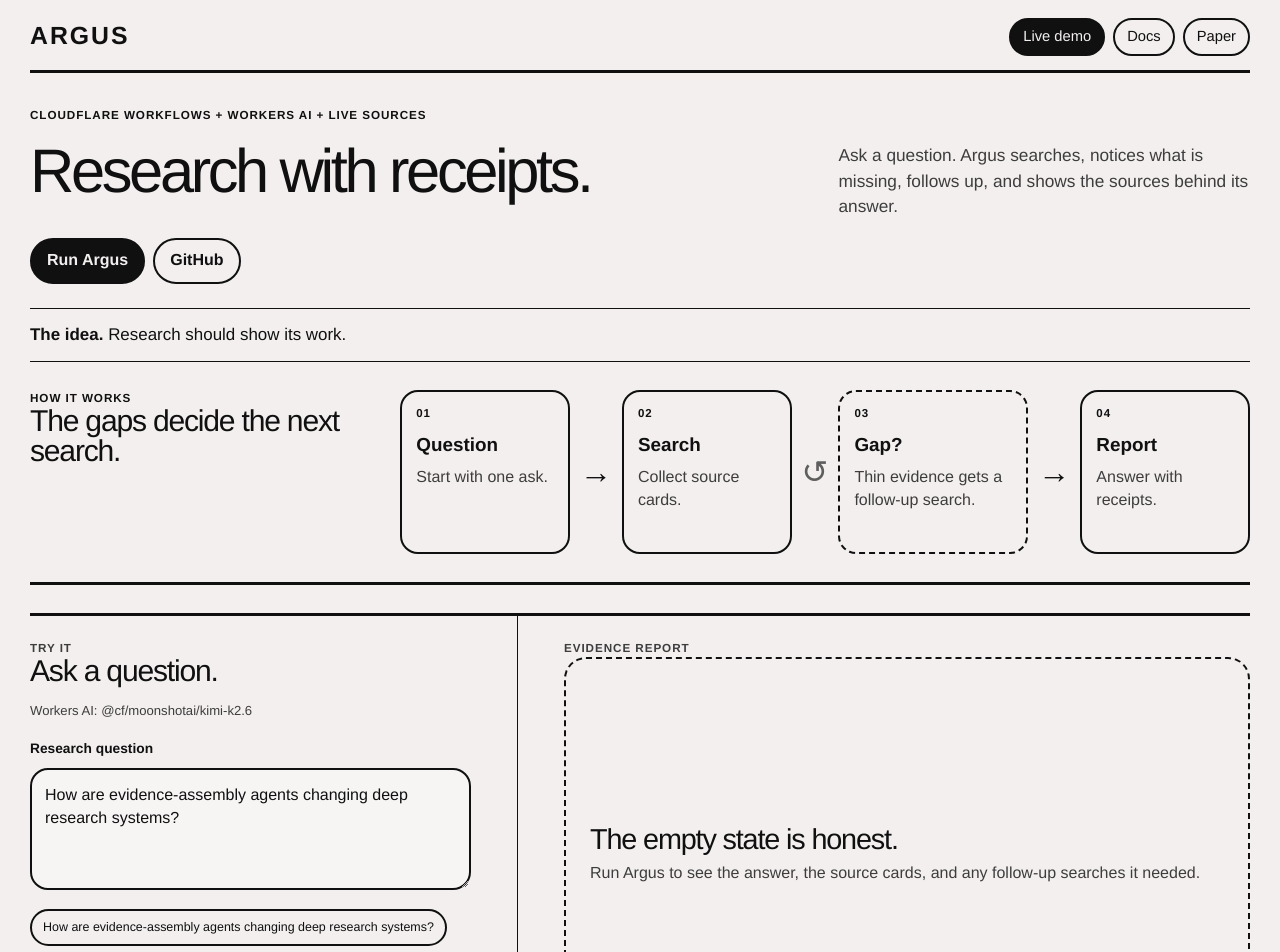
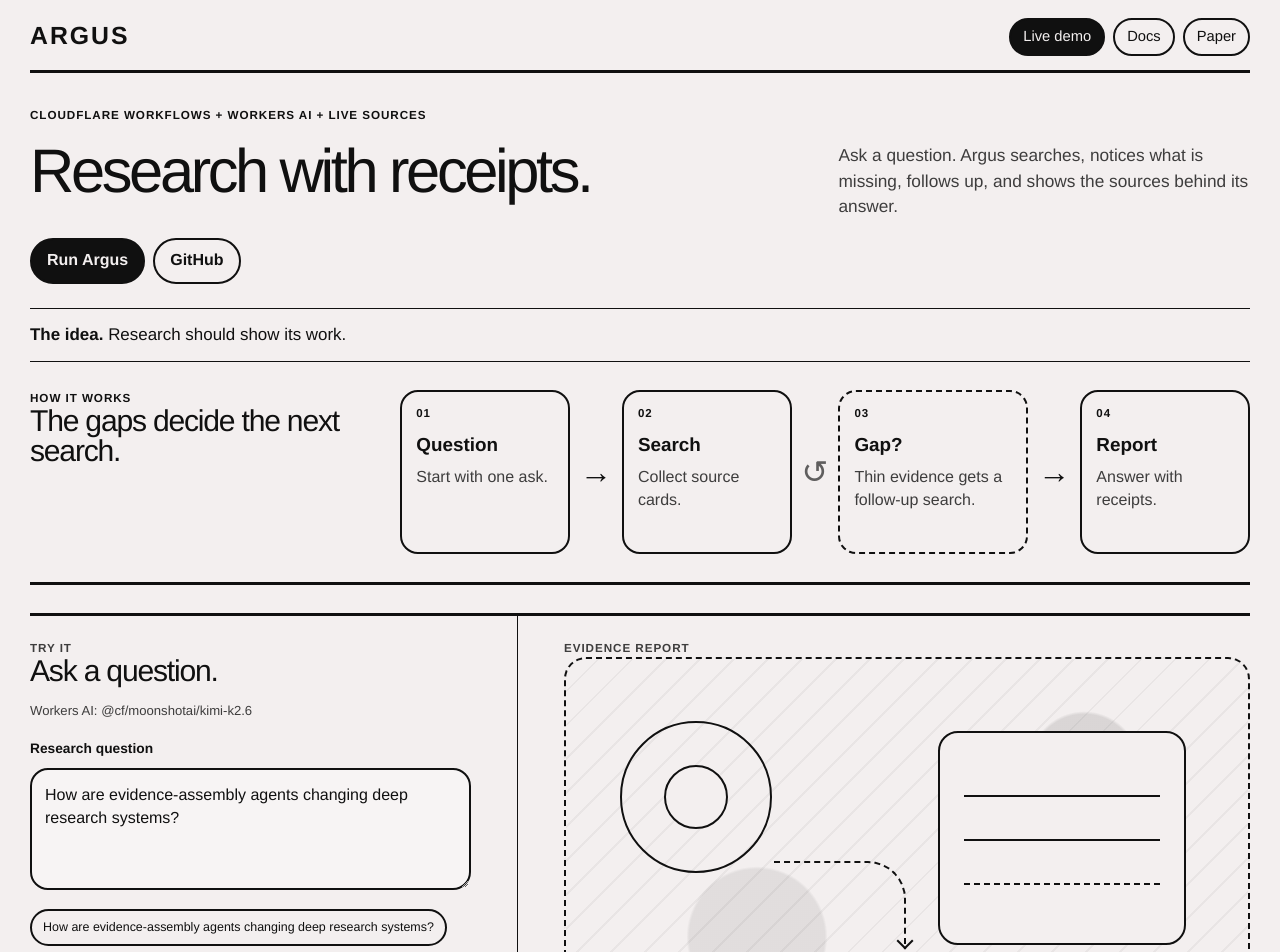
Before and after one commit to acoyfellow/argus, a SvelteKit app: page / in a window 1280 px wide. Shown: the top 952 px of the page. Built offline with nearby package versions, Linux system fonts and the light colour scheme.

Commit message:
Replace report empty copy with visual state

```diff
--- a/src/routes/+page.svelte
+++ b/src/routes/+page.svelte
@@ -176,9 +176,10 @@
 				</section>
 				<details class="run-details"><summary>Run trace</summary><div class="trace">{#each report.trace as item}<span>{item}</span>{/each}</div></details>
 			{:else}
-				<div class="empty-board">
-					<strong>The empty state is honest.</strong>
-					<p>Run Argus to see the answer, the source cards, and any follow-up searches it needed.</p>
+				<div class="empty-board" aria-label="Waiting for an Argus report">
+					<div class="empty-orbit"></div>
+					<div class="empty-sheet"></div>
+					<div class="empty-loop"></div>
 				</div>
 			{/if}
 		</div>
--- a/src/routes/layout.css
+++ b/src/routes/layout.css
@@ -102,8 +102,72 @@
 li a { text-decoration-thickness: 1px; text-underline-offset: 2px; }
 .run-details { padding: 16px 0 0; }
 .run-details summary { cursor: pointer; font-weight: 700; }
-.empty-board { display: grid; min-height: 390px; align-content: center; padding: 24px; border: 2px dashed #101010; border-radius: 22px; }
-.empty-board strong { max-width: 320px; font-size: 1.8rem; font-weight: 500; letter-spacing: -.04em; }
+.empty-board {
+	position: relative;
+	min-height: 390px;
+	overflow: hidden;
+	border: 2px dashed #101010;
+	border-radius: 22px;
+	background:
+		radial-gradient(circle at 76% 28%, rgba(16,16,16,.11) 0 9%, transparent 9.5%),
+		radial-gradient(circle at 28% 72%, rgba(16,16,16,.08) 0 12%, transparent 12.5%),
+		repeating-linear-gradient(135deg, transparent 0 22px, rgba(16,16,16,.045) 22px 24px);
+}
+.empty-board > div { position: absolute; }
+.empty-orbit {
+	inset: 62px auto auto 54px;
+	width: 152px;
+	height: 152px;
+	border: 2px solid #101010;
+	border-radius: 999px;
+}
+.empty-orbit::before {
+	content: '';
+	position: absolute;
+	inset: 42px;
+	border: 2px solid #101010;
+	border-radius: 999px;
+	background: #f3efef;
+}
+.empty-sheet {
+	right: 62px;
+	top: 72px;
+	width: min(42%, 248px);
+	height: 214px;
+	border: 2px solid #101010;
+	border-radius: 20px;
+	background: #f3efef;
+}
+.empty-sheet::before,
+.empty-sheet::after {
+	content: '';
+	position: absolute;
+	left: 24px;
+	right: 24px;
+	border-top: 2px solid #101010;
+}
+.empty-sheet::before { top: 62px; box-shadow: 0 44px 0 #101010; }
+.empty-sheet::after { top: 150px; border-top-style: dashed; }
+.empty-loop {
+	left: 208px;
+	top: 202px;
+	width: 132px;
+	height: 84px;
+	border-top: 2px dashed #101010;
+	border-right: 2px dashed #101010;
+	border-radius: 0 38px 0 0;
+}
+.empty-loop::after {
+	content: '';
+	position: absolute;
+	right: -7px;
+	bottom: -2px;
+	width: 12px;
+	height: 12px;
+	border-right: 2px solid #101010;
+	border-bottom: 2px solid #101010;
+	transform: rotate(45deg);
+}
 
 @media (max-width: 1080px) {
 	.loop { grid-template-columns: 1fr; }
```
